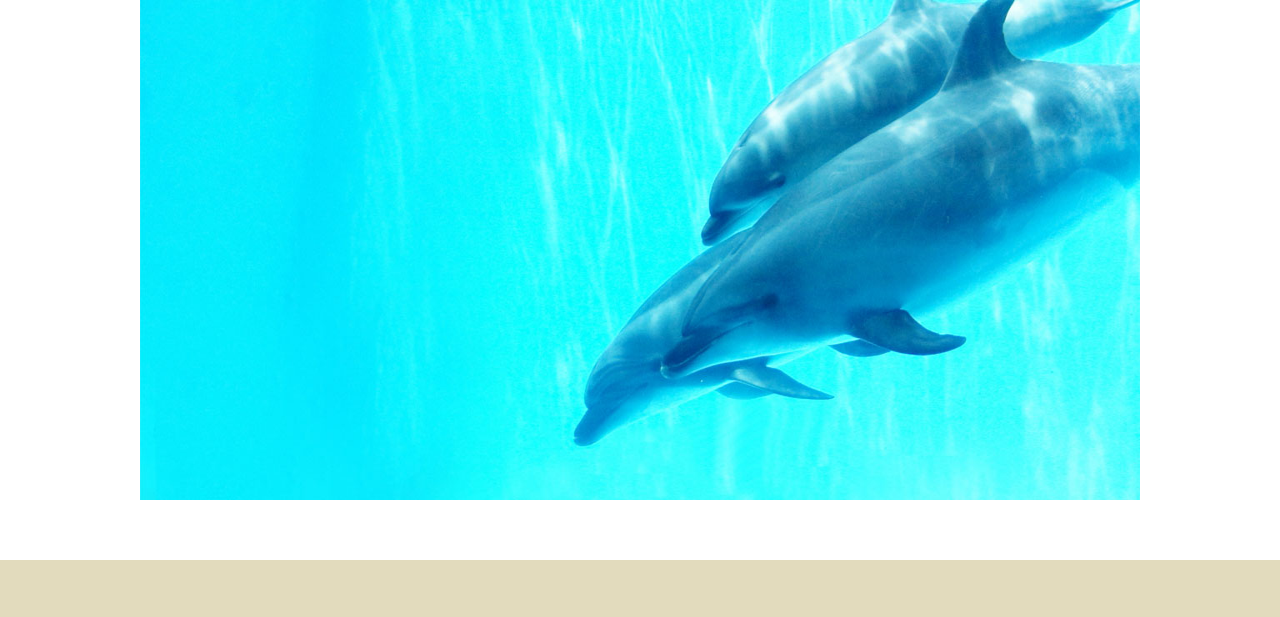
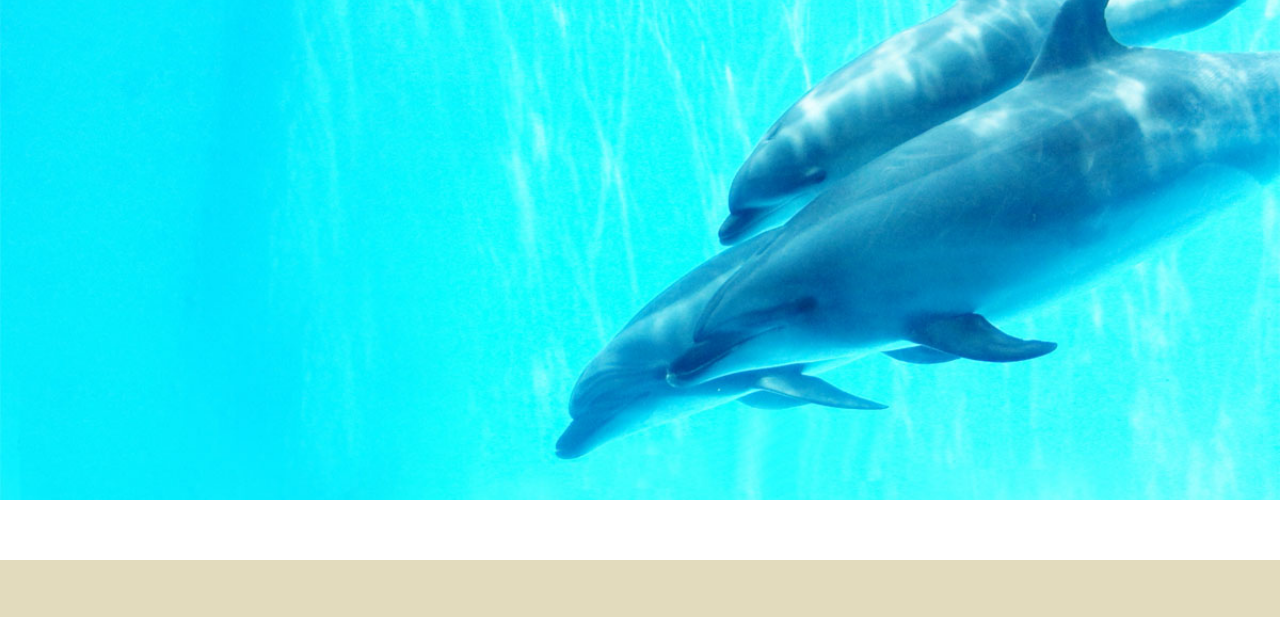
Before and after one commit to AkikoYamaguchi/responsive-site, a plain HTML site: page index.html in a window 1280 px wide. Shown: the top 617 px of the page. Drawn offline with nearby package versions, Linux system fonts and the light colour scheme.

Commit message:
20160818

```diff
--- a/index.html
+++ b/index.html
@@ -12,8 +12,8 @@
     </head>
     <!--header-->
     <body>
-        <header>
-            <img src="./images/head_img.jpg" alt="dolphin" width="1000" height=500 class="block-center">
+        <header class="box"></header>
+
         </header>
         <main>
             <section id="dolphin">
```
